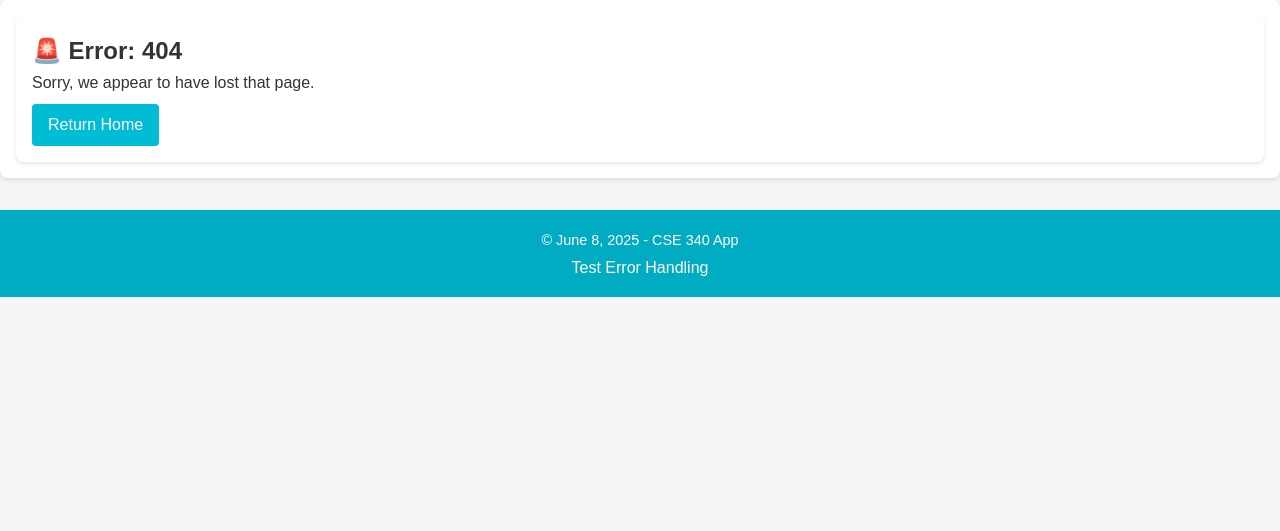
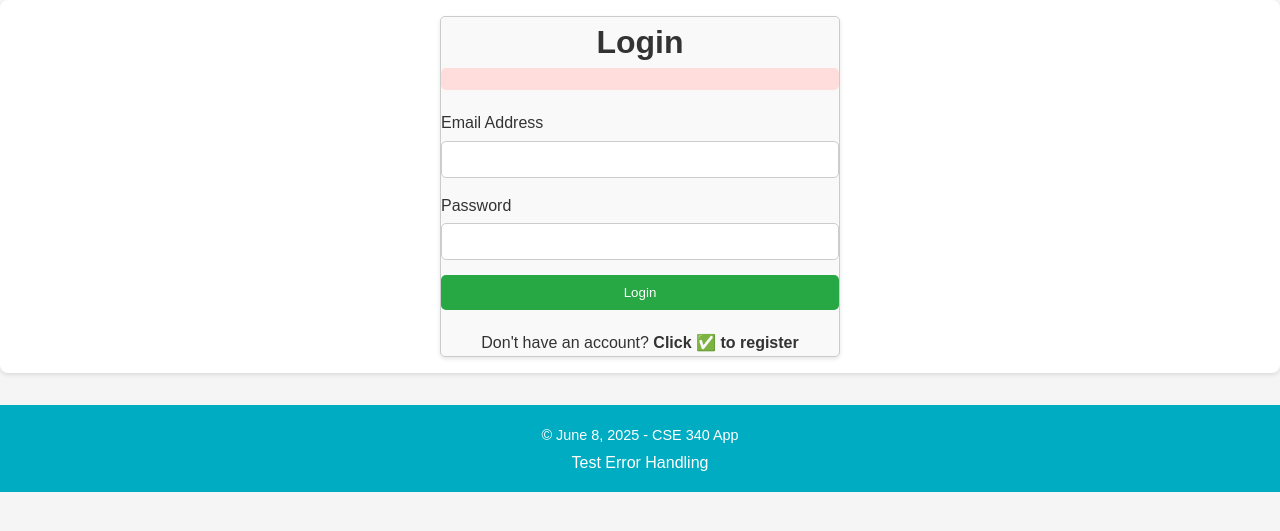
Before and after one commit to Eluwa101/cse340, a Node server app: page /account/login in a window 1280 px wide. Shown: the part 133-664 px from the top of the page. Run offline with Node 20, Linux system fonts and the light colour scheme; data that the repository does not hold is empty; some libraries are stand-ins or nearby versions.

Commit message:
login form, my account view created, flash messages implement

```diff
--- /dev/null
+++ b/controllers/accountController.js
@@ -0,0 +1,22 @@
+/*******************
+ * Account Controller
+ *
+ *******************/
+const utilities = require("../utilities/");
+// const accountModel = require("../models/account-model");
+
+
+/* ***************************
+ * Build login view
+ * ************************** */
+async function buildLogin(req, res, next) {
+  let nav = await utilities.getNav()
+res.render("account/login", {
+    title: "Login",
+    message: req.flash("notice"),
+    nav,
+})
+}
+
+// Export the accountController's function
+module.exports = { buildLogin }
--- a/controllers/baseController.js
+++ b/controllers/baseController.js
@@ -3,6 +3,7 @@ const baseController = {}
 
 baseController.buildHome = async function(req, res){
   const nav = await utilities.getNav()
+  // req.flash("notice", "This is a flash message!")
   res.render("index", {title: "Home", nav})
 }
 
--- a/package.json
+++ b/package.json
@@ -10,10 +10,14 @@
   "author": "",
   "license": "ISC",
   "dependencies": {
+    "connect-flash": "^0.1.1",
+    "connect-pg-simple": "^10.0.0",
     "dotenv": "^16.0.3",
     "ejs": "^3.1.10",
     "express": "^4.18.2",
     "express-ejs-layouts": "^2.5.1",
+    "express-messages": "^1.0.1",
+    "express-session": "^1.18.1",
     "pg": "^8.8.0"
   },
   "devDependencies": {
--- a/public/css/styles.css
+++ b/public/css/styles.css
@@ -489,3 +489,68 @@ footer p {
     margin-left: 1rem;
   }
 }
+
+/* Notice styling */
+.notice{
+  background-color: #ffeb3b;
+  color: #000;
+  padding: 1rem;
+  border-radius: 8px;
+  margin-top: 1rem;
+  text-align: center;
+}
+
+
+/* Login Page Styles */
+.login-page{
+  max-width: 400px;
+  margin: auto;
+  padding: .05px;
+  border: 1px solid #ccc;
+  border-radius: 5px;
+  background-color: #f9f9f9;
+}
+
+.login-page h1 {
+  text-align: center;
+}
+
+.flash-message {
+  background-color: #ffdddd;
+  color: transparent;
+  text-align: center;
+  padding: 10px;
+  margin-bottom: 20px;
+  border: 1px solid transparent;
+  border-radius: 5px;
+}
+
+.login-form {
+  display: flex;
+  flex-direction: column;
+}
+
+.login-form label {
+  margin-bottom: 5px;
+}
+
+.login-form input {
+  margin-bottom: 15px;
+  padding: 10px;
+  border-radius: 5px;
+  border: 1px solid #ccc;
+}
+
+.login-form button {
+  padding: 10px;
+  background-color: #28a745;
+  color: white;
+  border: none;
+  border-radius: 5px;
+  cursor: pointer;
+}
+
+.register-link {
+  text-align: center;
+  margin-top: 20px;
+}
--- a/server.js
+++ b/server.js
@@ -16,6 +16,35 @@ const inventoryRoutes = require("./routes/inventoryRoutes")
 const utilities = require("./utilities/")
 const database = require("./database/")
 const errorRoutes = require("./routes/errorRoute")
+const session = require("express-session")
+const pool = require('./database/')
+
+
+
+/* ***********************
+ * Session Middleware Function
+ *************************/
+ app.use(session({
+  store: new (require('connect-pg-simple')(session))({
+    createTableIfMissing: true,
+    pool,
+  }),
+  secret: process.env.SESSION_SECRET,
+  resave: true,
+  saveUninitialized: true,
+  name: 'sessionId',
+}))
+
+
+//exprress messages Middleware
+app.use(require('connect-flash')())
+app.use(function(req, res, next) {
+  res.locals.messages = require('express-messages')(req, res)
+  next()
+})
+
+
+
 /* ***********************
  * View Engine and Templates
  *************************/
@@ -34,6 +63,10 @@ app.get("/", utilities.handleErrors(baseController.buildHome))
 
 // Inventory routes
 app.use("/inv", utilities.handleErrors( inventoryRoutes))
+
+//Account routes
+const accountRoute = require("./routes/accountRoute")
+app.use("/account", utilities.handleErrors(accountRoute))
 
 
 // app.use((err, req, res, next) => {
--- /dev/null
+++ b/views/account/login.ejs
@@ -0,0 +1,26 @@
+<main class="login-page">
+  <h1><%= title %></h1>
+
+  <!-- Flash Message -->
+  <% if (typeof message !== "undefined") { %>
+    <div class="flash-message">
+      <p><%= message %></p>
+    </div>
+  <% } %>
+
+  <!-- Login Form And Link To Regiister-->
+  <form action="/account/login" method="post" class="login-form">
+    <label for="email">Email Address</label>
+    <input type="email" name="Account_email" id="email" required />
+
+    <label for="password">Password</label>
+    <input type="password" name="account_password" id="password" required />
+
+    <button type="submit">Login</button>
+  </form>
+
+  <p class="register-link">
+    Don't have an account?
+    <a href="/account/register"><strong>Click ✅ to register</strong></a>
+  </p>
+</main>
--- a/views/index.ejs
+++ b/views/index.ejs
@@ -2,6 +2,8 @@
     <div class="container">
         <section class="hero">
             <div class="hero-text">
+                <h1 ></h1>
+                <%- messages() %>
                 <h2>Welcome to CSE Motors!</h2>
                 <p>
                     <span class="delorean-highlight">DMC Delorean</span><br>
```
Also changed, not shown: routes/accountRoute.js (added, +13 -0 lines), pnpm-lock.yaml.
